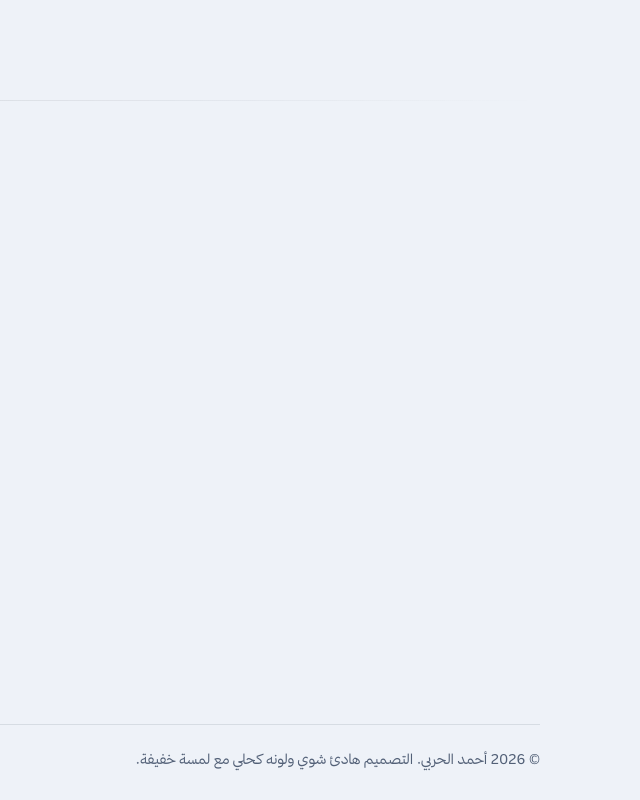
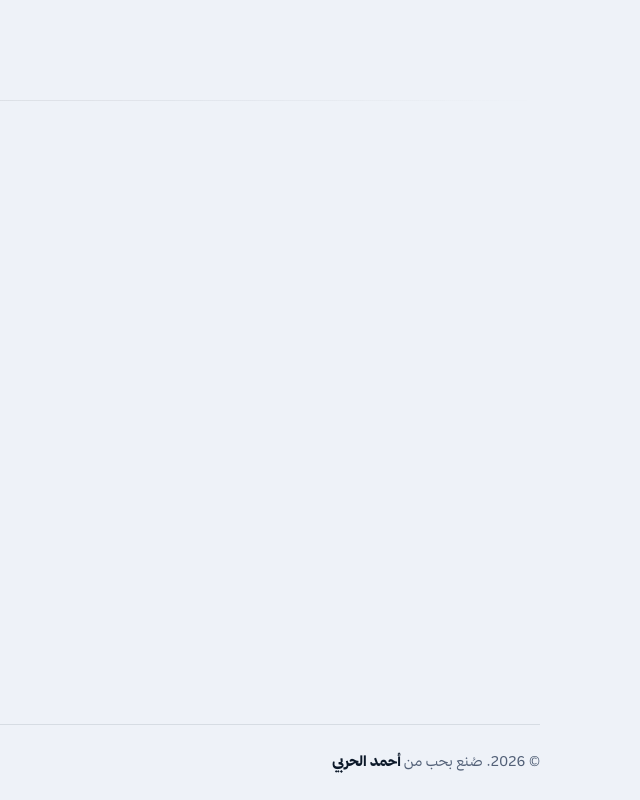
Before and after one commit to iksasa15/Portfolio, a React (Vite) app: page / in a window 1280 px wide. Shown: the part 5416-6216 px from the top of the page, without its empty margins (640-1280 px from the left). Built offline with nearby package versions, Linux system fonts and the light colour scheme.

Commit message:
Update footer styling and localization in multiple files. Enhance site footer appearance in index.css, modify footer text in uiStrings.ts for personalization, and ensure proper rendering in PortfolioPage.tsx for improved user experience.

```diff
--- a/src/index.css
+++ b/src/index.css
@@ -1198,6 +1198,11 @@ html[data-theme='dark'] .brand-logo--mono-dark {
   margin: 0;
 }
 
+.site-footer strong {
+  font-weight: 800;
+  color: var(--heading);
+}
+
 /* ——— Scroll reveal ——— */
 .reveal {
   opacity: 0;
--- a/src/locale/uiStrings.ts
+++ b/src/locale/uiStrings.ts
@@ -70,8 +70,7 @@ const ar: Ui = {
   contactCvLabel: 'السيرة',
   contactCvHint: 'ملف PDF',
   contactMailLabel: 'الإيميل',
-  footerLine:
-    'التصميم هادئ شوي ولونه كحلي مع لمسة خفيفة.',
+  footerLine: 'صُنع بحب من **أحمد الحربي**',
   levelExpert: 'قوي',
   levelAdvanced: 'زين',
   levelIntermediate: 'عادي',
@@ -114,7 +113,7 @@ const en: Ui = {
   contactCvLabel: 'Résumé',
   contactCvHint: 'PDF file',
   contactMailLabel: 'Email',
-  footerLine: 'Quiet layout in deep navy with subtle accents.',
+  footerLine: 'Made with love by **Ahmed Alharbi**',
   levelExpert: 'Strong',
   levelAdvanced: 'Solid',
   levelIntermediate: 'Familiar',
--- a/src/portfolio/PortfolioPage.tsx
+++ b/src/portfolio/PortfolioPage.tsx
@@ -454,7 +454,7 @@ export function PortfolioPage() {
 
       <footer className="site-footer shell">
         <p>
-          © {new Date().getFullYear()} {p.site.name}. {ui.footerLine}
+          © {new Date().getFullYear()}. {renderInlineBold(ui.footerLine)}
         </p>
       </footer>
     </>
```
